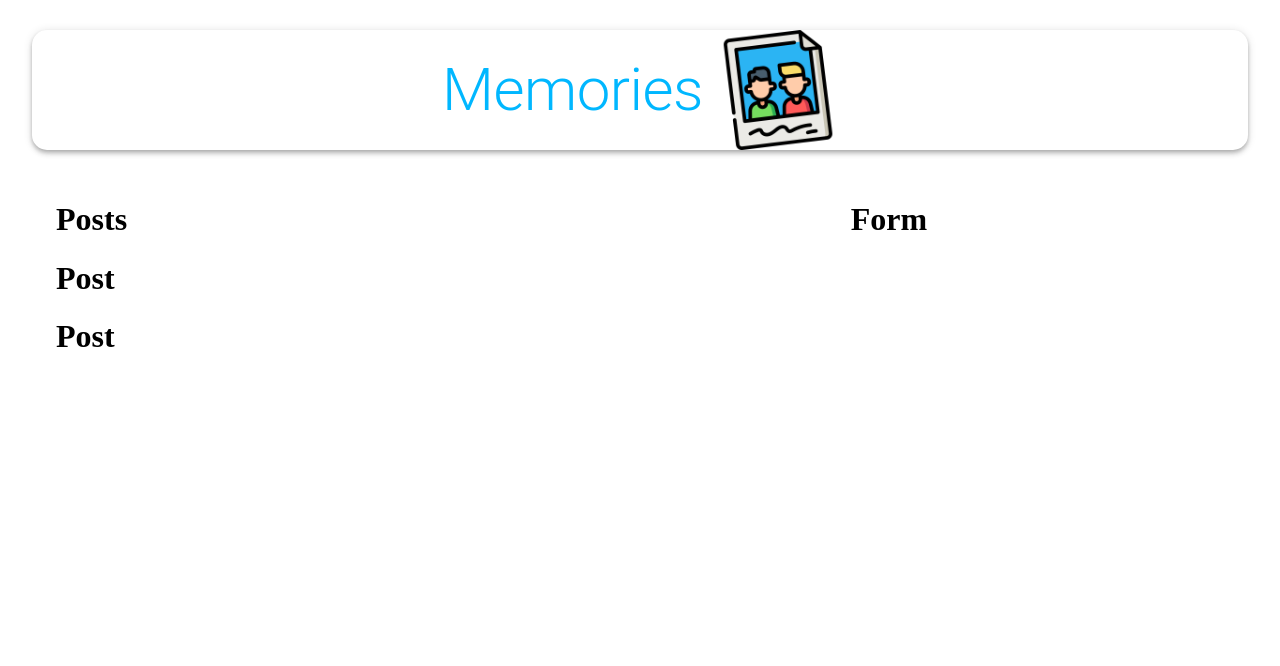
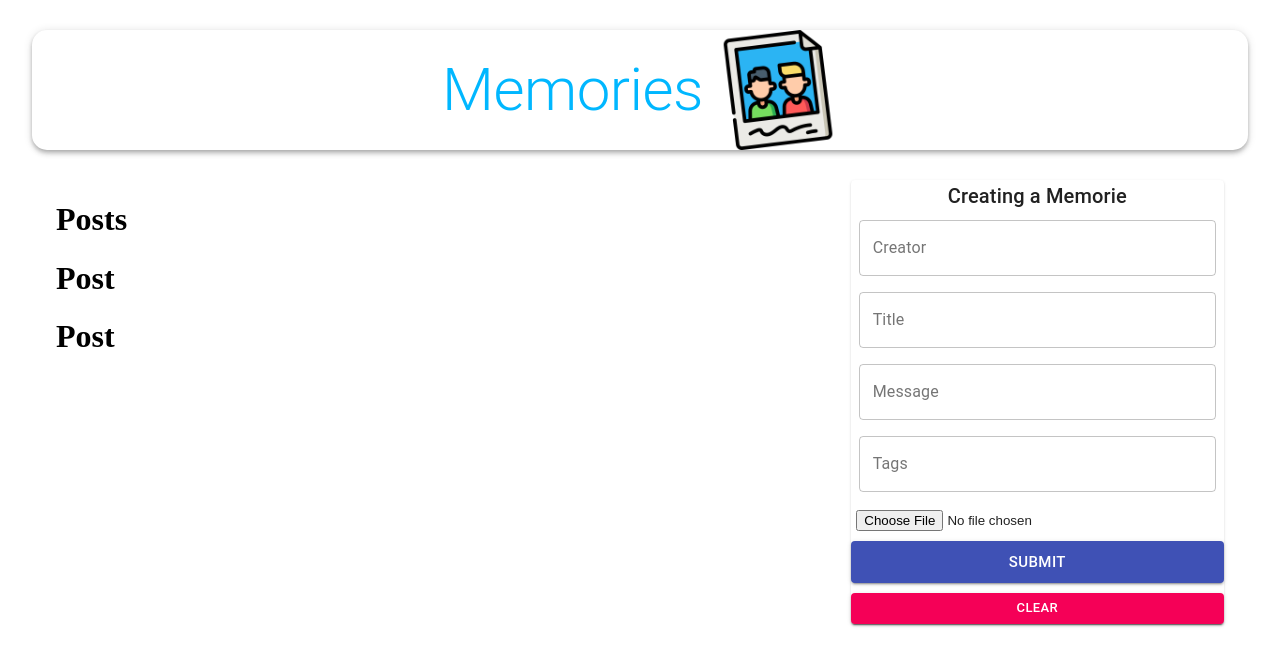
Before and after one commit to mahfoud-mehalli/Memories-MERN-Website, a React (Create React App) app in the folder client/: page / in a window 1280 px wide. Shown: the top 666 px of the page. Built offline with nearby package versions, Linux system fonts and the light colour scheme; no server answers.

Commit message:
creating post api

```diff
--- a/client/package.json
+++ b/client/package.json
@@ -2,6 +2,7 @@
   "name": "client",
   "version": "0.1.0",
   "private": true,
+  "proxy": "http://localhost:5000",
   "dependencies": {
     "@material-ui/core": "^4.9.10",
     "@material-ui/icons": "^4.9.1",
--- a/client/src/App.js
+++ b/client/src/App.js
@@ -1,6 +1,9 @@
-import React from 'react';
+import React, { useEffect } from 'react';
 import { Container, AppBar, Typography, Grow, Grid  } from '@material-ui/core'
+import { useDispatch } from 'react-redux'
 
+
+import { getPosts } from './actions/posts'
 import Posts from './components/Posts/Posts';
 import Form from './components/Form/Form';
 import memories from './images/memories.png'
@@ -8,6 +11,11 @@ import useStyle from './styles'
 
 function App() {
   const classes = useStyle();
+  const dispatch = useDispatch()
+
+  useEffect(() => {
+    dispatch(getPosts())
+  }, [dispatch])
 
   return (
     <Container maxWidth='lg'>
--- a/client/src/actions/posts.js
+++ b/client/src/actions/posts.js
@@ -0,0 +1,21 @@
+import * as api from '../api'
+
+// action creators
+export const getPosts = () => async (dispatch) => {
+    try {
+        const { data } = await api.fetchPosts()
+        dispatch ({ type: 'FETCH_ALL', payload: data })
+    } catch (error) {
+        console.log(error.message)
+    }
+}
+
+export const createPost = (post) => async (dispatch) => {
+    try {
+      const { data } = await api.createPost(post);
+
+      dispatch({ type: "CREATE", payload: data });
+    } catch (error) {
+      console.log(error.message);
+    }
+};
--- a/client/src/api/index.js
+++ b/client/src/api/index.js
@@ -2,4 +2,6 @@ import axios from 'axios'
 
 const url = 'http://localhost:5000/posts'
 
-export const fetchPosts = () => axios.get(url)
+export const fetchPosts = () => axios.get(url);
+
+export const createPost = (newPost) => axios.post(url, newPost);
--- a/client/src/components/Form/Form.js
+++ b/client/src/components/Form/Form.js
@@ -1,13 +1,105 @@
-import React from 'react'
+import React, { useState } from "react";
+import { TextField, Button, Typography, Paper } from "@material-ui/core";
+import FileBase from "react-file-base64";
+import { useDispatch } from "react-redux";
 
-import useStyle from './styles'
+import useStyle from "./styles";
+import { createPost } from "../../actions/posts";
 
 const Form = () => {
+  const [postData, setPostData] = useState({
+    creator: "",
+    title: "",
+    message: "",
+    tags: "",
+    selectedFile: "",
+  });
   const classes = useStyle();
+  const dispatch = useDispatch();
+
+  const handleSubmit = (e) => {
+    e.preventDefault();
+    dispatch(createPost(postData));
+  };
+
+  const clear = () => {};
 
   return (
-    <h1>Form</h1>
-  )
-}
+    <Paper className={classes.Paper}>
+      <form
+        autoComplete="off"
+        noValidate
+        className={`${classes.root} ${classes.form}`}
+        onSubmit={handleSubmit}
+      >
+        <Typography variant="h6">Creating a Memorie</Typography>
+        <TextField
+          name="creator"
+          variant="outlined"
+          label="Creator"
+          fullWidth
+          value={postData.creator}
+          onChange={(e) =>
+            setPostData({ ...postData, creator: e.target.value })
+          }
+        />
+        <TextField
+          name="title"
+          variant="outlined"
+          label="Title"
+          fullWidth
+          value={postData.title}
+          onChange={(e) => setPostData({ ...postData, title: e.target.value })}
+        />
+        <TextField
+          name="message"
+          variant="outlined"
+          label="Message"
+          fullWidth
+          value={postData.message}
+          onChange={(e) =>
+            setPostData({ ...postData, message: e.target.value })
+          }
+        />
+        <TextField
+          name="tags"
+          variant="outlined"
+          label="Tags"
+          fullWidth
+          value={postData.tags}
+          onChange={(e) => setPostData({ ...postData, tags: e.target.value })}
+        />
+        <div className={classes.fileInput}>
+          <FileBase
+            type="file"
+            multiple={false}
+            onDone={({ base64 }) =>
+              setPostData({ ...postData, selectedFile: base64 })
+            }
+          />
+        </div>
+        <Button
+          className={classes.buttonSubmit}
+          variant="contained"
+          color="primary"
+          size="large"
+          type="submit"
+          fullWidth
+        >
+          Submit
+        </Button>
+        <Button
+          variant="contained"
+          color="secondary"
+          size="small"
+          onClick={clear}
+          fullWidth
+        >
+          Clear
+        </Button>
+      </form>
+    </Paper>
+  );
+};
 
-export default Form
+export default Form;
--- a/client/src/components/Posts/Posts.js
+++ b/client/src/components/Posts/Posts.js
@@ -1,10 +1,14 @@
-import React from 'react'
+import react from 'react'
+import { useSelector } from 'react-redux'
+
 import Post from './Post/Post'
-
 import useStyle from './styles'
 
 const Posts = () => {
+  const posts = useSelector((state) => state.posts)
   const classes = useStyle();
+
+  console.log(posts)
 
   return (
     <>
--- a/client/src/reducers/posts.js
+++ b/client/src/reducers/posts.js
@@ -1,10 +1,10 @@
 export default (posts = [], action) => {
     switch (action.type) {
         case 'FETCH_ALL':
-            return posts
+            return action.payload
 
         case 'CREATE':
-            return posts
+            return [ ...posts, action.payload ]
 
         default:
             return posts;
```
Also changed, not shown: 1 other file (tests, documents, lock files or other folders).
